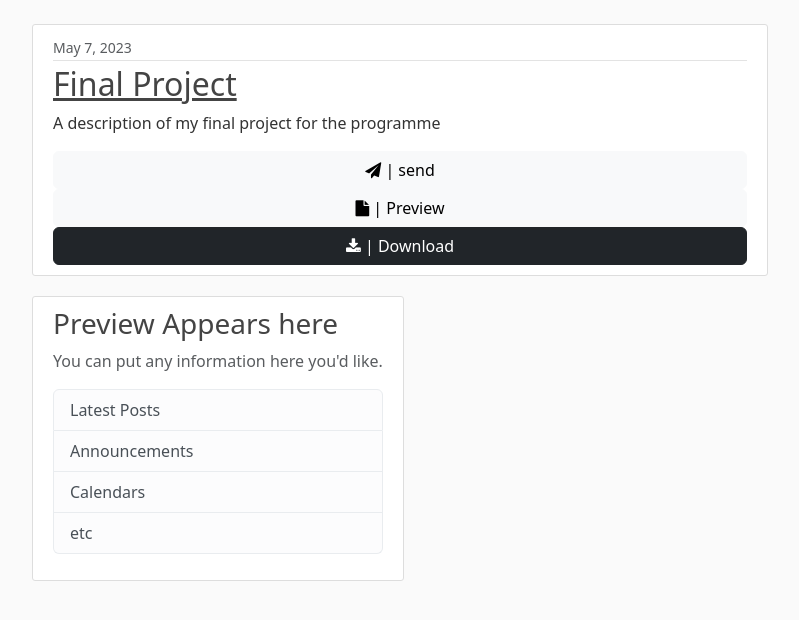
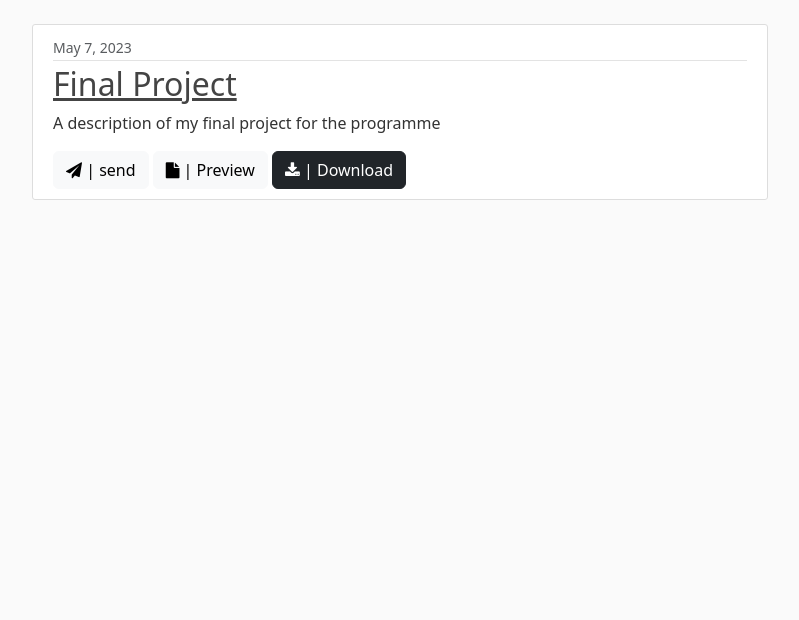
Before and after one commit to JerryAgbesi/File-Server-Project, a Django app: page / in a window 1280 px wide. Shown: the part 56-676 px from the top of the page, without its empty margins (50-849 px from the left). Run offline with Django 4.2, Linux system fonts and the light colour scheme; a user stored in the database is signed in.

Commit message:
Restructure home page

```diff
--- a/fileServer/fileapp/models.py
+++ b/fileServer/fileapp/models.py
@@ -10,7 +10,7 @@
     title = models.CharField(max_length=40)
     description = models.CharField(max_length=100)
     date_uploaded = models.DateField(default=datetime.datetime.now)
-    file = models.FileField(upload_to='local_storage',default="")
+    file = models.FileField(upload_to='files',null=True,blank=True)
     number_of_emails = models.IntegerField(default=0)
     number_of_downloads = models.IntegerField(default=0)
 
--- a/fileServer/fileapp/templates/fileapp/base.html
+++ b/fileServer/fileapp/templates/fileapp/base.html
@@ -57,8 +57,8 @@
         {% block content %}{% endblock %}
       </div>
       <div class="col-md-4">
-        <div class="content-section">
-          <h3>Preview Appears here</h3>
+        <!-- <div class="content-section"> -->
+          <!-- <h3>Preview Appears here</h3>
           <p class='text-muted'>You can put any information here you'd like.
             <ul class="list-group">
               <li class="list-group-item list-group-item-light">Latest Posts</li>
@@ -66,8 +66,8 @@
               <li class="list-group-item list-group-item-light">Calendars</li>
               <li class="list-group-item list-group-item-light">etc</li>
             </ul>
-          </p>
-        </div>
+          </p> -->
+        <!-- </div> -->
       </div>
     </div>
   </main>
--- a/fileServer/fileapp/templates/fileapp/home.html
+++ b/fileServer/fileapp/templates/fileapp/home.html
@@ -11,15 +11,11 @@
             </div>
             <h2><a class="article-title" href="#">{{ file.title }}</a></h2>
             <p class="article-content">{{ file.description }}</p>
-            <div class="container">
-                <div class="row">
-                  <div class="col-md-6">
-                    <!-- Content of the left part -->
-                  </div>
+                <div class="float-right">
                     <button class="btn btn-light"><i class="fa fa-paper-plane"></i> | send</button>
                     <button class="btn btn-light"><i class="fa fa-file"></i> | Preview</button>
                     <button class="btn btn-dark"><i class="fa fa-download"></i> | Download</button>
-                  </div>
+                </div>
                 </div>
               </div>
             </div>
```
Also changed, not shown: fileServer/db.sqlite3.
